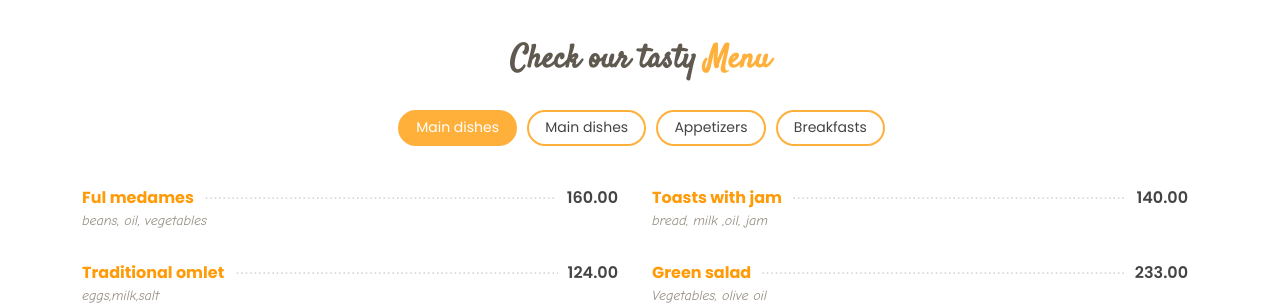
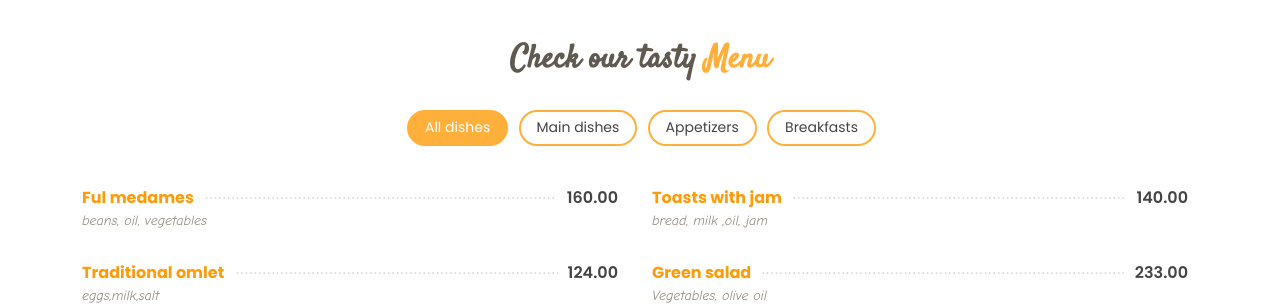
Before and after one commit to SergGrane/cafe-kyiv, a Django app: page / in a window 1280 px wide. Shown: the part 1852-2159 px from the top of the page. Run offline with Django 4.2, Linux system fonts and the light colour scheme; data comes from the database, SQL or seed files in the repository; some libraries are stand-ins or nearby versions.

Commit message:
Add files via upload

```diff
--- a/main_page/templates/main_menu.html
+++ b/main_page/templates/main_menu.html
@@ -9,13 +9,10 @@
         <div class="row">
           <div class="col-lg-12 d-flex justify-content-center">
             <ul id="menu-flters">
-
+                <li data-filter="*" class="filter-active">All dishes</li>
               {% for item in categories %}
-                  {% if forloop.first %}
-                   <li data-filter=".filter-{{ item.id }}" class="filter-active">{{ item.name }}</li>
-                  {% endif %}
-              <li data-filter=".filter-{{ item.id }}">{{ item.name }}</li>
-              {% endfor %}
+                 <li data-filter=".filter-{{ item.id }}">{{ item.name }}</li>
+                {% endfor %}
             </ul>
           </div>
         </div>
```
